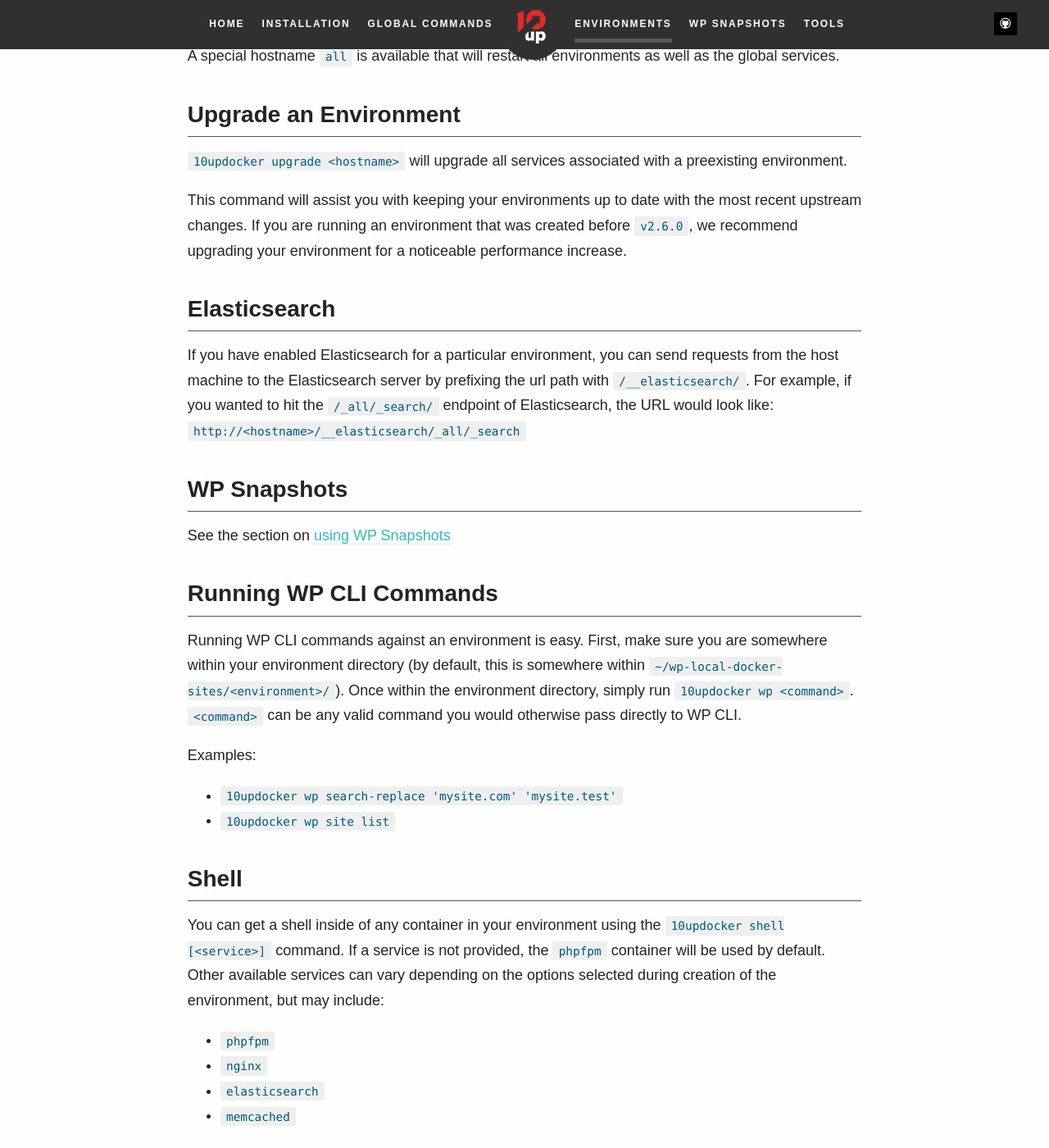
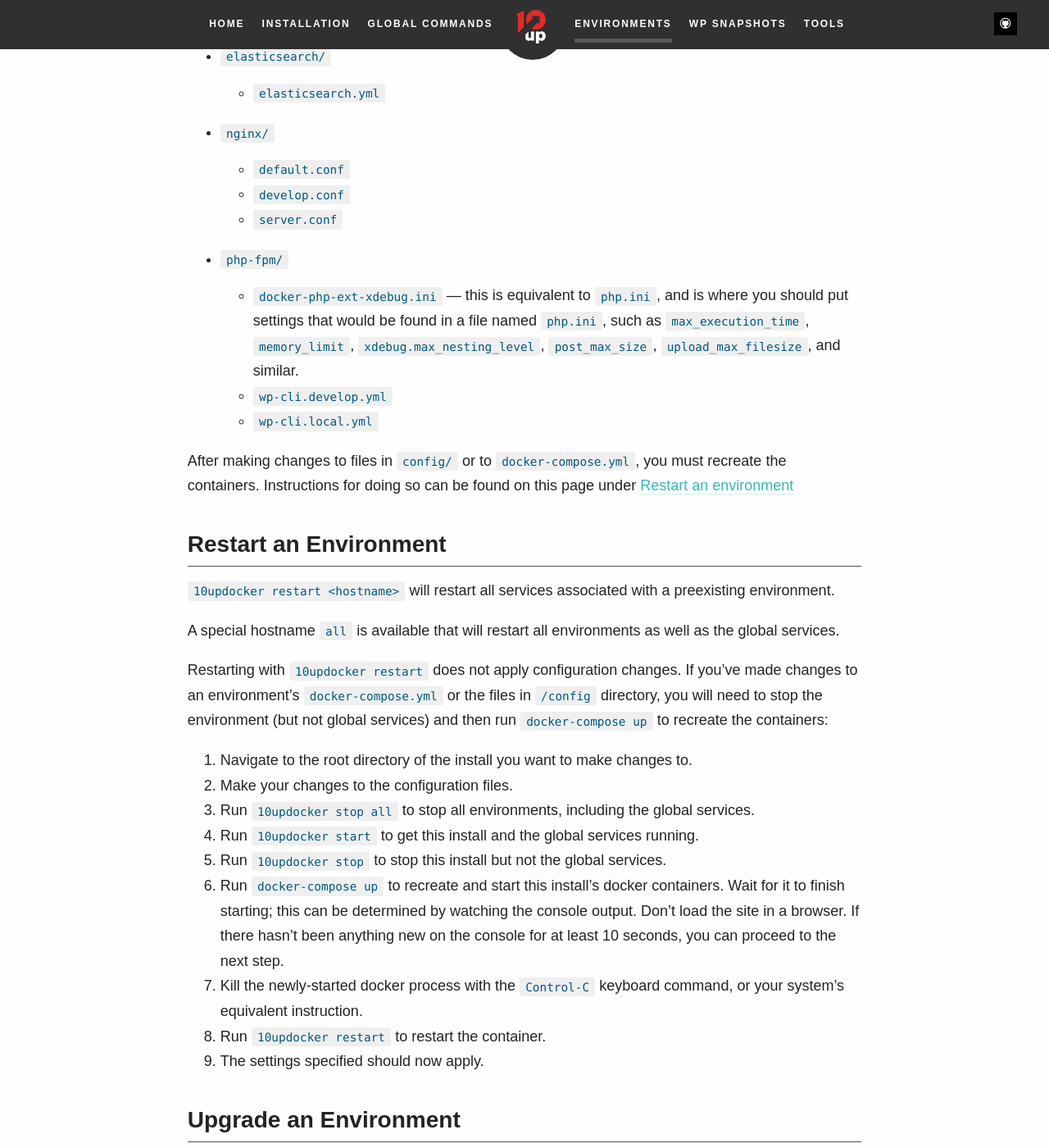
Before and after one commit to 10up/wp-local-docker-docs, a Jekyll site: the page built from environments.md, in a window 1280 px wide and 1400 px high, scrolled down 1820 px. Shown: the whole window at 82% size. Built offline with Jekyll 4.4.1, drawn with Linux system fonts in a browser that asks for light colours; some web fonts are replaced; some of the changed text lies outside the part shown.

Commit message:
Add configuration and recreation instructions
Answers the following questions
- Where's `php.ini`?
- How do I increase process memory limits?
- Why didn't my edits to `docker-compose.yml` or `docker-php-ext-xdebug.ini` take effect?
- How do I make changes work?

```diff
--- a/_includes/markdown/Environments.md
+++ b/_includes/markdown/Environments.md
@@ -40,11 +40,40 @@ A special hostname `all` is available that will stop all running environments as
 
 A special hostname `all` is available that will start all environments as well as the global services.
 
+## Configure an Environment
+
+An environment's `config/` directory contains settings for various services:
+
+- `elasticsearch/`
+    - `elasticsearch.yml`
+- `nginx/`
+    - `default.conf`
+    - `develop.conf`
+    - `server.conf`
+- `php-fpm/`
+    - `docker-php-ext-xdebug.ini` — this is equivalent to `php.ini`, and is where you should put settings that would be found in a file named `php.ini`, such as `max_execution_time`, `memory_limit`, `xdebug.max_nesting_level`, `post_max_size`, `upload_max_filesize`, and similar.
+    - `wp-cli.develop.yml`
+    - `wp-cli.local.yml`
+
+After making changes to files in `config/` or to `docker-compose.yml`, you must recreate the containers. Instructions for doing so can be found on this page under [Restart an environment](#restart-an-environment)
+
 ## Restart an Environment
 
 `10updocker restart <hostname>` will restart all services associated with a preexisting environment.
 
 A special hostname `all` is available that will restart all environments as well as the global services.
+
+Restarting with `10updocker restart` does not apply configuration changes. If you've made changes to an environment's `docker-compose.yml` or the files in `/config` directory, you will need to stop the environment (but not global services) and then run [`docker-compose up`](https://docs.docker.com/compose/reference/up/) to recreate the containers:
+
+0. Navigate to the root directory of the install you want to make changes to.
+1. Make your changes to the configuration files.
+2. Run `10updocker stop all` to stop all environments, including the global services.
+3. Run `10updocker start` to get this install and the global services running.
+4. Run `10updocker stop` to stop this install but not the global services.
+5. Run [`docker-compose up`](https://docs.docker.com/compose/reference/up/) to recreate and start this install's docker containers. Wait for it to finish starting; this can be determined by watching the console output. Don't load the site in a browser. If there hasn't been anything new on the console for at least 10 seconds, you can proceed to the next step.
+6. Kill the newly-started docker process with the `Control-C` keyboard command, or your system's equivalent instruction.
+7. Run `10updocker restart` to restart the container.
+8. The settings specified should now apply.
 
 ## Upgrade an Environment
 
```
